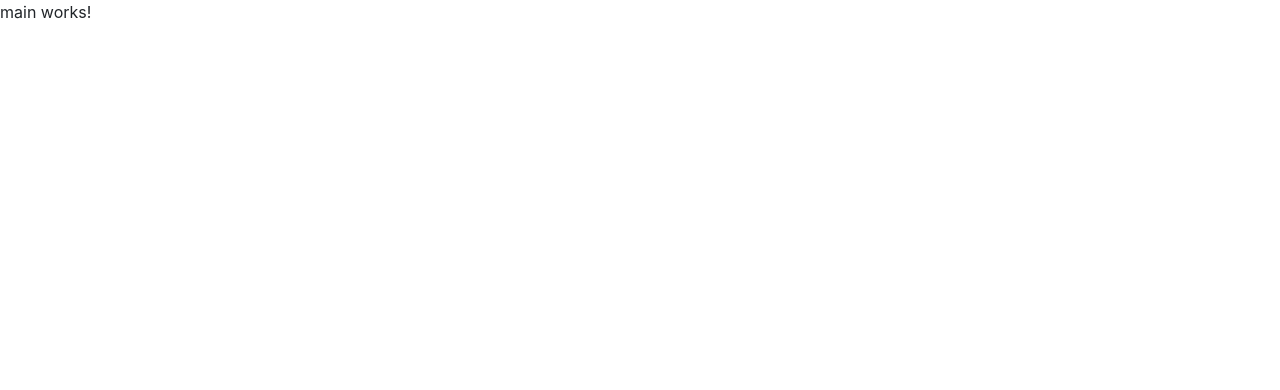
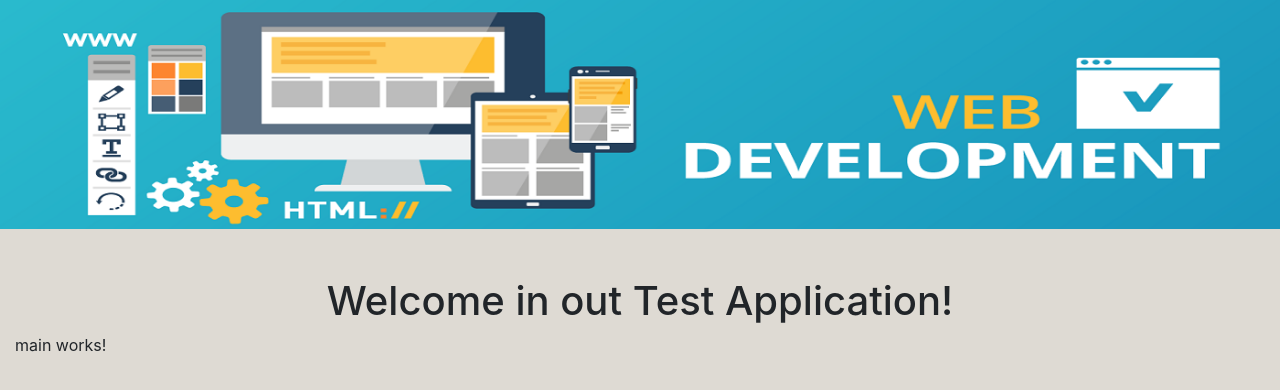
Before and after one commit to pfeningviola/TimoGF-Test, an Angular app in the folder timogf-angular-frontend/: page / in a window 1280 px wide. Shown: the top 390 px of the page. Built offline with nearby package versions, Linux system fonts and the light colour scheme.

Commit message:
feat(BannerComponent): add the banner image to the banner.component.html and add background color to styles.css

```diff
--- a/timogf-angular-frontend/src/app/_components/banner/banner.component.html
+++ b/timogf-angular-frontend/src/app/_components/banner/banner.component.html
@@ -1 +1,3 @@
-<p>banner works!</p>
+<div class="banner">
+    <img src="../../assets/images/banner-image.png" class="img-fluid" alt="Banner Web Development">
+</div>
--- a/timogf-angular-frontend/src/app/_components/main/main.component.html
+++ b/timogf-angular-frontend/src/app/_components/main/main.component.html
@@ -1 +1,8 @@
-<p>main works!</p>
+
+<app-banner></app-banner>
+<div class="container-fluid m-auto justify-content-center">
+    <div class="text-center mt-5">
+        <h1>Welcome in out Test Application!</h1>
+    </div>
+    <p>main works!</p>
+</div>
--- a/timogf-angular-frontend/src/app/app-routing.module.ts
+++ b/timogf-angular-frontend/src/app/app-routing.module.ts
@@ -1,7 +1,12 @@
+//With the routing module we will have the option to make
+//other paths with other routes in the future
+
 import { NgModule } from '@angular/core';
 import { RouterModule, Routes } from '@angular/router';
 import { MainComponent } from './_components/main/main.component';
 
+//in this moment we have only the MainComponent view,
+//all paths will redirect to it
 const routes: Routes = [
   { path: '', component: MainComponent },
   { path: '**', redirectTo: '' }
--- a/timogf-angular-frontend/src/styles.css
+++ b/timogf-angular-frontend/src/styles.css
@@ -1 +1,4 @@
 /* You can add global styles to this file, and also import other style files */
+body{
+    background-color: #dedad3;
+}
```
Also changed, not shown: timogf-angular-frontend/src/assets/images/banner-image.png (added).
